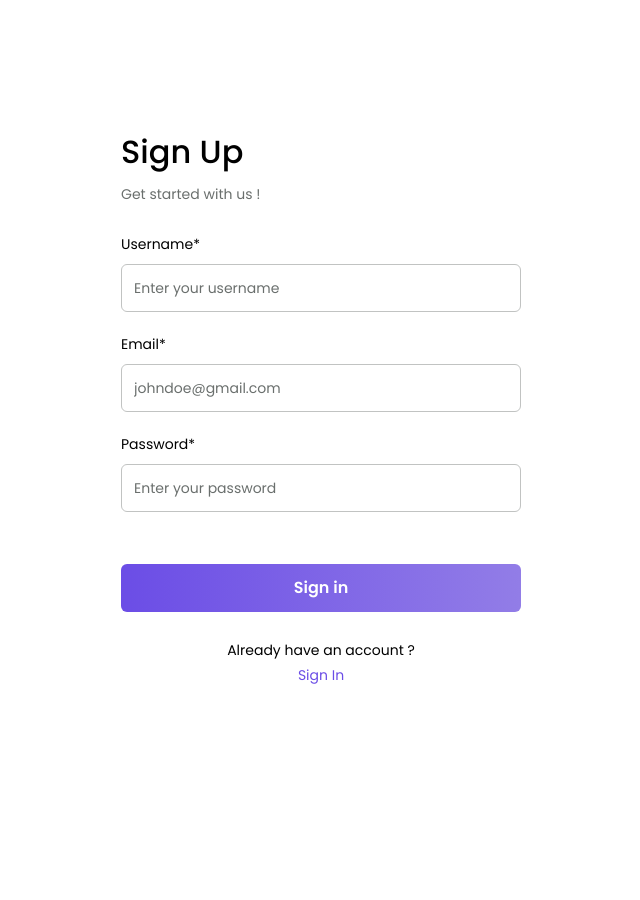
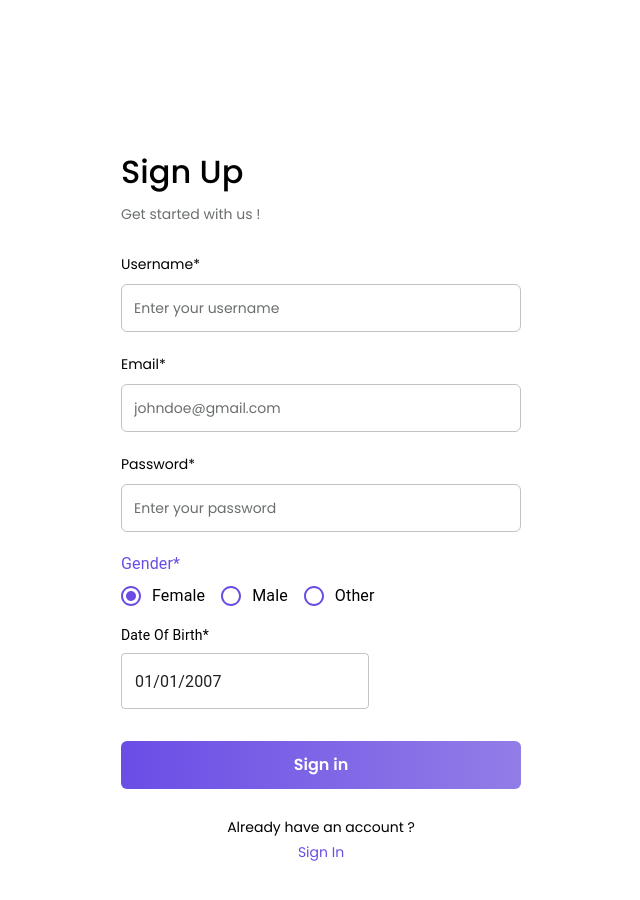
Before and after one commit to kristinenyaga/mediapp_frontend, a Next.js app: page /sign-up in a window 1280 px wide. Shown: the top 900 px of the page, without its empty margins (319-959 px from the left). Before the commit the page ends 800 px from the top, so only its background shows below. Built offline with nearby package versions, Linux system fonts and the light colour scheme.

Commit message:
add dob and gender

```diff
--- a/app/components/authentication/SignUp.tsx
+++ b/app/components/authentication/SignUp.tsx
@@ -1,14 +1,32 @@
 "use client";
-import React from "react";
+import React, { useState } from "react";
 import { useRouter } from "next/navigation";
 import { Notify } from "notiflix";
 import axios from "axios";
 import { useFormik } from "formik";
 import * as Yup from 'yup'
+import dayjs, { Dayjs } from 'dayjs';
+import Radio from '@mui/material/Radio';
+import RadioGroup from '@mui/material/RadioGroup';
+import FormControlLabel from '@mui/material/FormControlLabel';
+import FormControl from '@mui/material/FormControl';
+import FormLabel from '@mui/material/FormLabel';
+import { DemoContainer, DemoItem } from '@mui/x-date-pickers/internals/demo';
+import { AdapterDayjs } from '@mui/x-date-pickers/AdapterDayjs';
+import { LocalizationProvider } from '@mui/x-date-pickers/LocalizationProvider';
+import { DatePicker } from '@mui/x-date-pickers/DatePicker';
 
 const SignUp = () => {
   const router = useRouter()
+  const [value, setValue] = React.useState('female');
+  const [dob, setDob] = React.useState<Dayjs | null>(dayjs('2007-01-01'));
 
+  const max = dayjs().subtract(18, 'year');
+  const min = dayjs().subtract(75, 'year');
+
+  const handleChange = (event: React.ChangeEvent<HTMLInputElement>) => {
+    setValue((event.target as HTMLInputElement).value);
+  };
   const formik = useFormik({
     initialValues: {
       username: '',
@@ -63,10 +81,9 @@ const SignUp = () => {
       }
     }
   })
-
   return (
     <>
-      <div className="flex flex-row justify-between space-y-32 gap-y-0.5">
+      <div className="flex flex-row justify-between space-y-32 gap-y-0.5 p-5 ">
         <div></div>
         <div>
           <div className="mb-6 flex flex-col gap-2">
@@ -74,7 +91,7 @@ const SignUp = () => {
             <p className="text-sm text-gray-500 font-normal mb-5">
               Get started with us !
             </p>
-            <form onSubmit={formik.handleSubmit}>
+            <form onSubmit={formik.handleSubmit} className="">
               <label htmlFor="username" className="text-sm font-normal">
                 Username*
               </label>
@@ -126,6 +143,60 @@ const SignUp = () => {
                 <p className="text-red-500 text-xs mt-2">{formik.errors.password}</p>
               )}
               <br />
+              <FormControl>
+                <FormLabel sx={{
+                  color: '#6B4DE6',
+                  '&.Mui-checked': {
+                    color: '#6B4DE6',
+                  },
+                }} id="demo-radio-buttons-group-label" className="font-normal w-80 text-black text-base">Gender*</FormLabel>
+                <RadioGroup
+                  row
+                  aria-labelledby="demo-radio-buttons-group-label"
+                  defaultValue="female"
+                  name="radio-buttons-group"
+                  onChange={handleChange}
+
+                >
+                  <FormControlLabel value="female" control={<Radio sx={{
+                    color: '#6B4DE6',
+                    '&.Mui-checked': {
+                      color: '#6B4DE6',
+                    },
+                  }} />} label="Female" />
+                  <FormControlLabel value="male" control={<Radio sx={{
+                    color: '#6B4DE6',
+                    '&.Mui-checked': {
+                      color: '#6B4DE6',
+                    },
+                  }} />} label="Male" />
+                  <FormControlLabel value="other" control={<Radio sx={{
+                    color: '#6B4DE6',
+                    '&.Mui-checked': {
+                      color: '#6B4DE6',
+                    },
+                  }} />} label="Other" />
+                </RadioGroup>
+              </FormControl>
+              <LocalizationProvider dateAdapter={AdapterDayjs}>
+                <DemoContainer
+                  components={[
+                    'DatePicker',
+                  ]}
+                >
+                  <DemoItem label="Date Of Birth*" >
+                    <DatePicker
+                      defaultValue={max}
+                      maxDate={max}
+                      minDate={min}
+                      views={['year', 'month', 'day']}
+                      value={dob}
+                      onChange={(newValue) => setDob(newValue)}
+                    />
+                  </DemoItem>
+                </DemoContainer>
+              </LocalizationProvider>
+
               <button
                 className="w-full bg-gradient-to-r from-[#6B4DE6] to-[#927de7] text-white h-12 rounded-md mt-8 font-semibold transition-all hover:scale-105"
                 type="submit"
```
